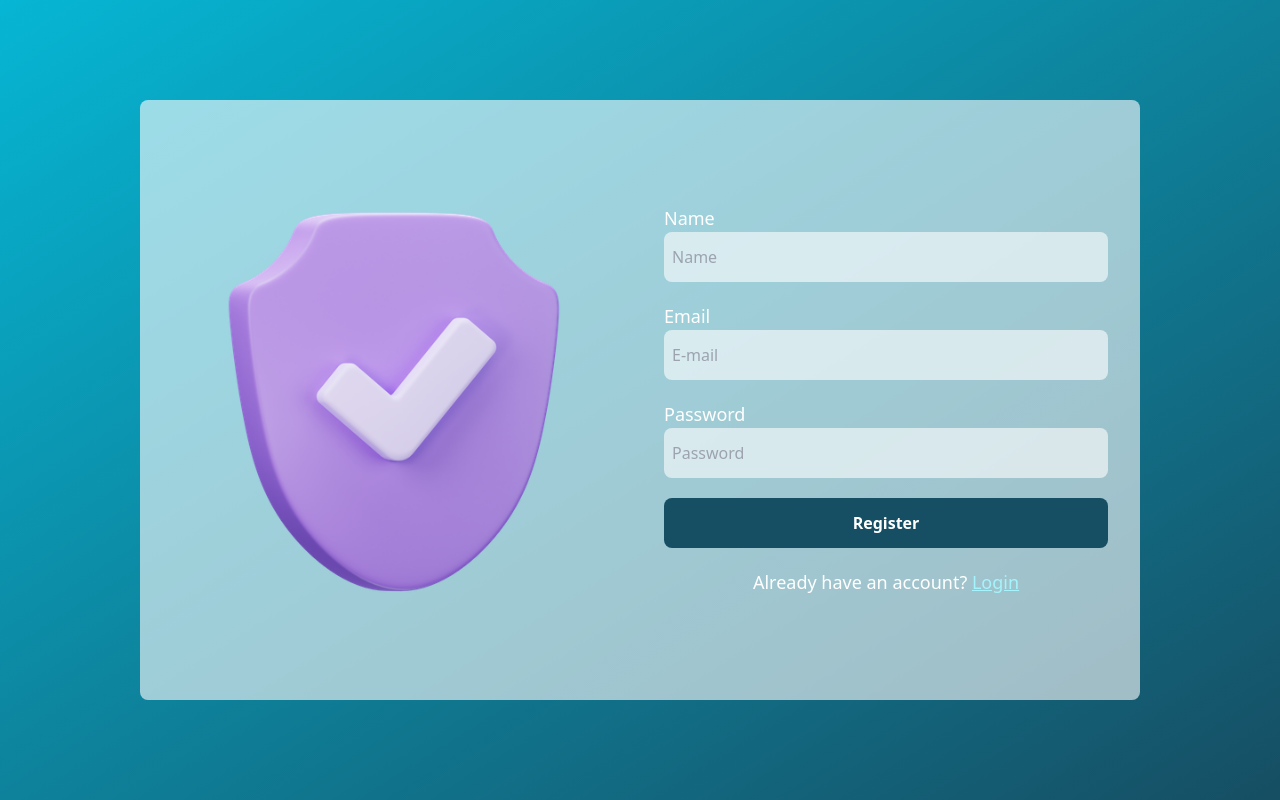
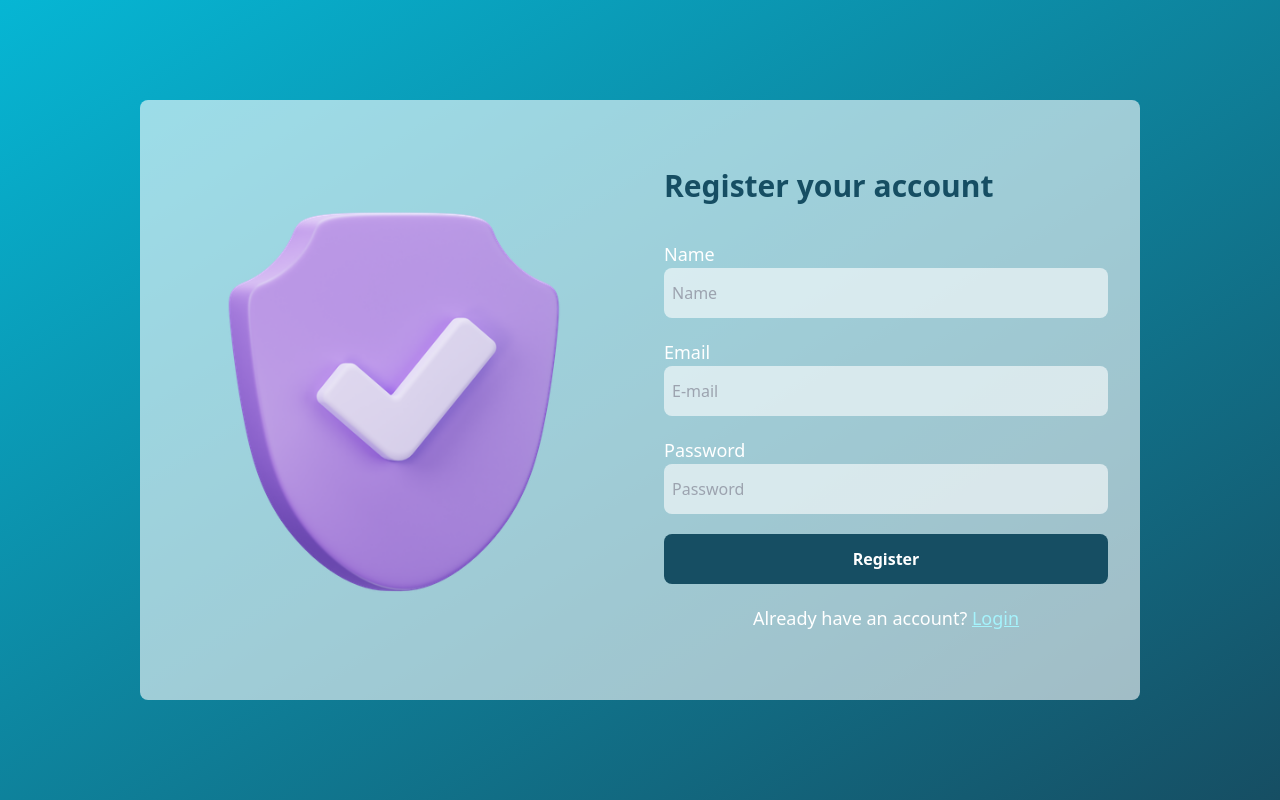
Before and after one commit to igormooura/auth-system, a React (Vite) app in the folder frontend/: page /signup in a window 1280 px wide. Built offline with nearby package versions, Linux system fonts and the light colour scheme.

Commit message:
refactor:  'SubmitButtons' para 'Buttons'

```diff
--- a/frontend/src/pages/Login.tsx
+++ b/frontend/src/pages/Login.tsx
@@ -1,7 +1,7 @@
 import Inputs from "../components/Inputs/Inputs";
 import cadeado from "../assets/cadeado.png";
 import { useState } from "react";
-import SubmitButton from "../components/SubmitButton/SubmitButton";
+import SubmitButton from "../components/Buttons/SubmitButton";
 import { Link } from "react-router-dom";
 
 const Login = () => {
--- a/frontend/src/pages/SignUp.tsx
+++ b/frontend/src/pages/SignUp.tsx
@@ -2,7 +2,7 @@ import { useState } from "react";
 import Inputs from "../components/Inputs/Inputs";
 import seguranca from "../assets/seguranca.png";
 import { Link } from "react-router-dom";
-import SubmitButton from "../components/SubmitButton/SubmitButton";
+import SubmitButton from "../components/Buttons/SubmitButton";
 
 const SignUp = () => {
   const [email, setEmail] = useState("");
@@ -21,6 +21,10 @@ const SignUp = () => {
         </div>
 
         <div className="flex-1 flex flex-col items-start gap-5 w-full p-4">
+          <div className="text-cyan-900 font-bold text-3xl mb-4">
+            <h1>Register your account</h1>
+          </div>
+
           <div className="w-full max-w-[450px]">
             <label className="block text-lg text-white text-left">Name</label>
             <Inputs
@@ -44,7 +48,9 @@ const SignUp = () => {
           </div>
 
           <div className="w-full max-w-[450px]">
-            <label className="block text-lg text-white text-left">Password</label>
+            <label className="block text-lg text-white text-left">
+              Password
+            </label>
             <Inputs
               type="password"
               placeholder="Password"
@@ -54,14 +60,15 @@ const SignUp = () => {
             />
           </div>
 
-          <SubmitButton>
-            Register
-          </SubmitButton>
+          <SubmitButton>Register</SubmitButton>
 
           <div className="w-full max-w-[450px] text-center">
             <span className="text-white text-lg">
               Already have an account?{" "}
-              <Link to="/" className="text-cyan-200 hover:text-cyan-400 underline">
+              <Link
+                to="/"
+                className="text-cyan-200 hover:text-cyan-400 underline"
+              >
                 Login
               </Link>
             </span>
```
Also changed, not shown: frontend/src/components/Buttons/SubmitButton.tsx (renamed from frontend/src/components/SubmitButton/SubmitButton.tsx).
